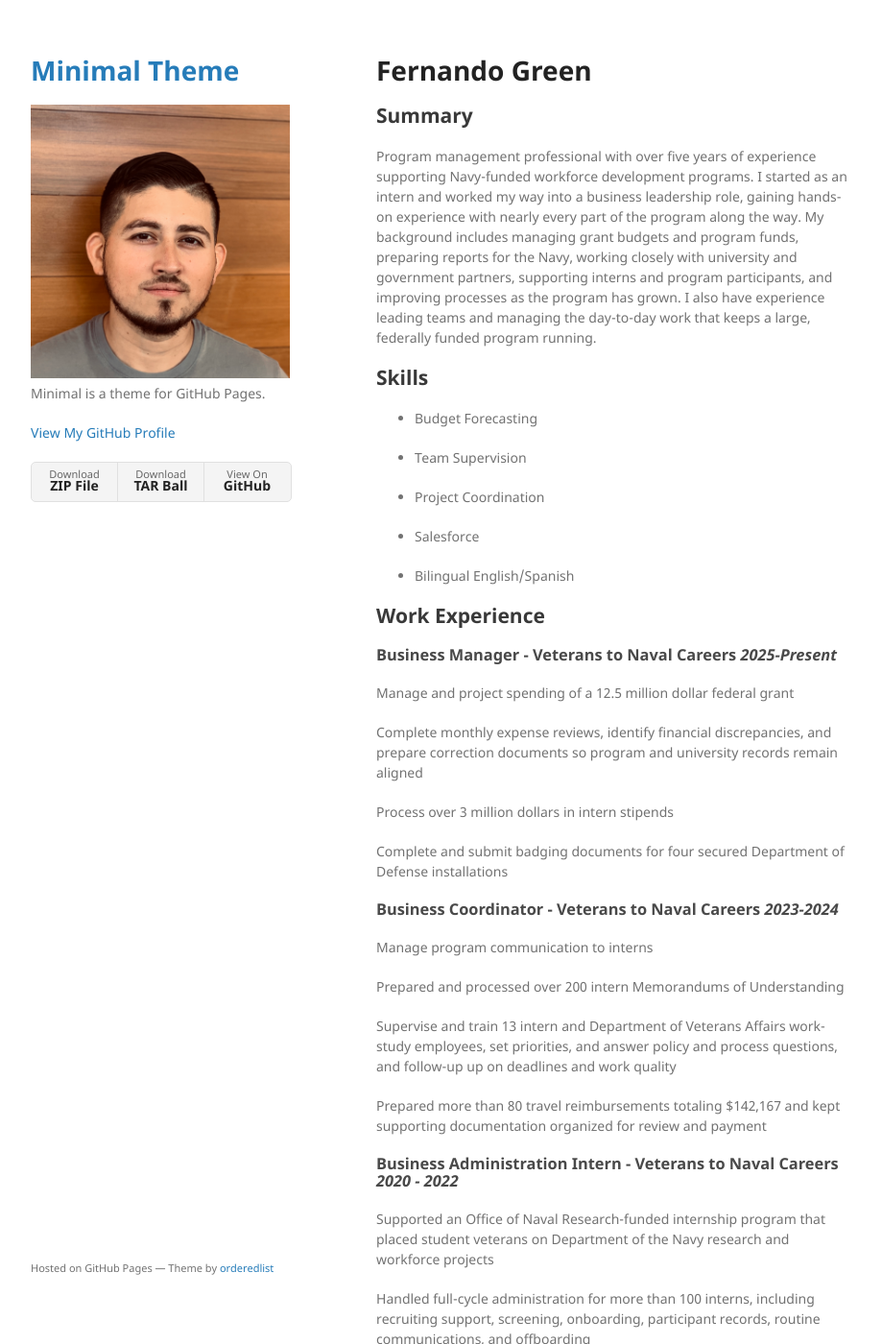
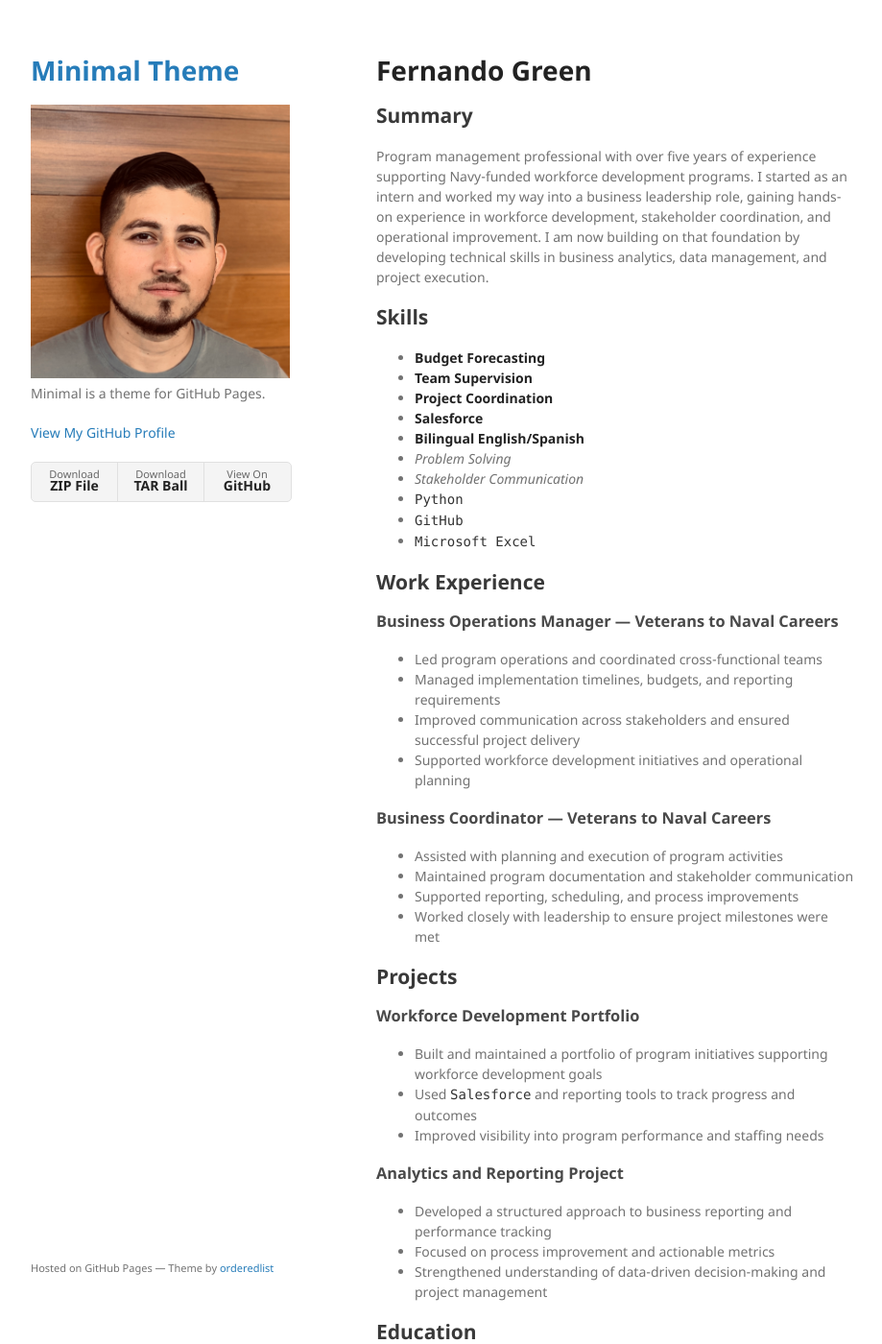
Before and after one commit to Nando-G8/Nando-G8.github.io, a Jekyll site: the page built from index.md, in a window 1280 px wide and 1400 px high. Shown: the whole window at 96% size, without its empty margins (178-1097 px from the left). Built offline with Jekyll 4.4.1, drawn with Linux system fonts in a browser that asks for light colours; our own code applies the rules of GitHub Pages for plain Markdown files; some of the changed text lies outside the part shown.

Commit message:
Revise structure
Final updates

```diff
--- a/index.md
+++ b/index.md
@@ -2,55 +2,65 @@
 
 ## Summary
 
-Program management professional with over five years of experience supporting Navy-funded workforce development programs. I started as an intern and worked my way into a business leadership role, gaining hands-on experience with nearly every part of the program along the way. My background includes managing grant budgets and program funds, preparing reports for the Navy, working closely with university and government partners, supporting interns and program participants, and improving processes as the program has grown. I also have experience leading teams and managing the day-to-day work that keeps a large, federally funded program running.
+Program management professional with over five years of experience supporting Navy-funded workforce development programs. I started as an intern and worked my way into a business leadership role, gaining hands-on experience in workforce development, stakeholder coordination, and operational improvement. I am now building on that foundation by developing technical skills in business analytics, data management, and project execution.
 
 ## Skills
 
-- Budget Forecasting
-
-- Team Supervision
-
-- Project Coordination
-
-- Salesforce
-
-- Bilingual English/Spanish
+- **Budget Forecasting**
+- **Team Supervision**
+- **Project Coordination**
+- **Salesforce**
+- **Bilingual English/Spanish**
+- *Problem Solving*
+- *Stakeholder Communication*
+- `Python`
+- `GitHub`
+- `Microsoft Excel`
 
 ## Work Experience
 
-### Business Manager - Veterans to Naval Careers *2025-Present*
+### Business Operations Manager — Veterans to Naval Careers
+- Led program operations and coordinated cross-functional teams
+- Managed implementation timelines, budgets, and reporting requirements
+- Improved communication across stakeholders and ensured successful project delivery
+- Supported workforce development initiatives and operational planning
 
- Manage and project spending of a 12.5 million dollar federal grant
+### Business Coordinator — Veterans to Naval Careers
+- Assisted with planning and execution of program activities
+- Maintained program documentation and stakeholder communication
+- Supported reporting, scheduling, and process improvements
+- Worked closely with leadership to ensure project milestones were met
 
- Complete monthly expense reviews, identify financial discrepancies, and prepare correction documents so program and university records remain aligned
+## Projects
 
- Process over 3 million dollars in intern stipends
+### Workforce Development Portfolio
+- Built and maintained a portfolio of program initiatives supporting workforce development goals
+- Used `Salesforce` and reporting tools to track progress and outcomes
+- Improved visibility into program performance and staffing needs
 
- Complete and submit badging documents for four secured Department of Defense installations
-
-### Business Coordinator - Veterans to Naval Careers *2023-2024*
-
- Manage program communication to interns
-
- Prepared and processed over 200 intern Memorandums of Understanding
-
- Supervise and train 13 intern and Department of Veterans Affairs work-study employees, set priorities, and answer policy and process questions, and follow-up up on deadlines and work quality
-
- Prepared more than 80 travel reimbursements totaling $142,167 and kept supporting documentation organized for review and payment
-
-### Business Administration Intern - Veterans to Naval Careers *2020 - 2022*
-
- Supported an Office of Naval Research-funded internship program that placed student veterans on Department of the Navy research and workforce projects
-
- Handled full-cycle administration for more than 100 interns, including recruiting support, screening, onboarding, participant records, routine communications, and offboarding
-
-Helped establish standard operating procedures for recruiting, onboarding, communications, data collection, and record retention
+### Analytics and Reporting Project
+- Developed a structured approach to business reporting and performance tracking
+- Focused on process improvement and actionable metrics
+- Strengthened understanding of data-driven decision-making and project management
 
 ## Education
 
 ### California State University San Marcos
- **Master of Science in Business Analytics**
- *August, 2027*
+- **Master of Science in Business Analytics**
+- *August, 2027*
 
- **Bachelor of Science in Business Administration**
- *Decemeber, 2022*
+- **Bachelor of Science in Business Administration**
+- *December, 2022*
+
+## Professional Highlights
+
+1. Managed complex workforce development initiatives across multiple stakeholders
+2. Improved program coordination and reporting processes
+3. Built leadership experience through operational and team support roles
+4. Continued growing technical skills in analytics, project management, and data tools
+
+## Contact
+
+- GitHub: [github.com/Nando-G8](https://github.com/Nando-G8)
+- LinkedIn: [linkedin.com](www.linkedin.com/in/fernando-green)
+- Email: green268@csusm.edu
```
